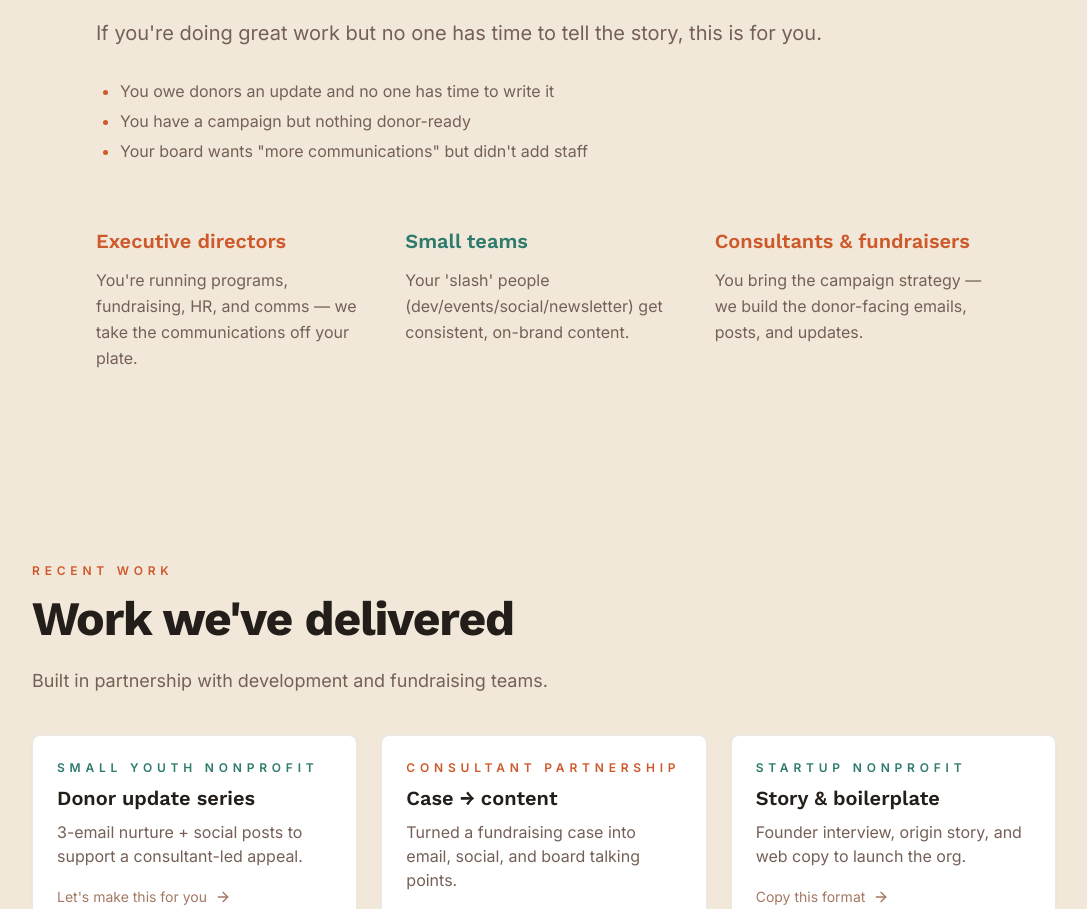
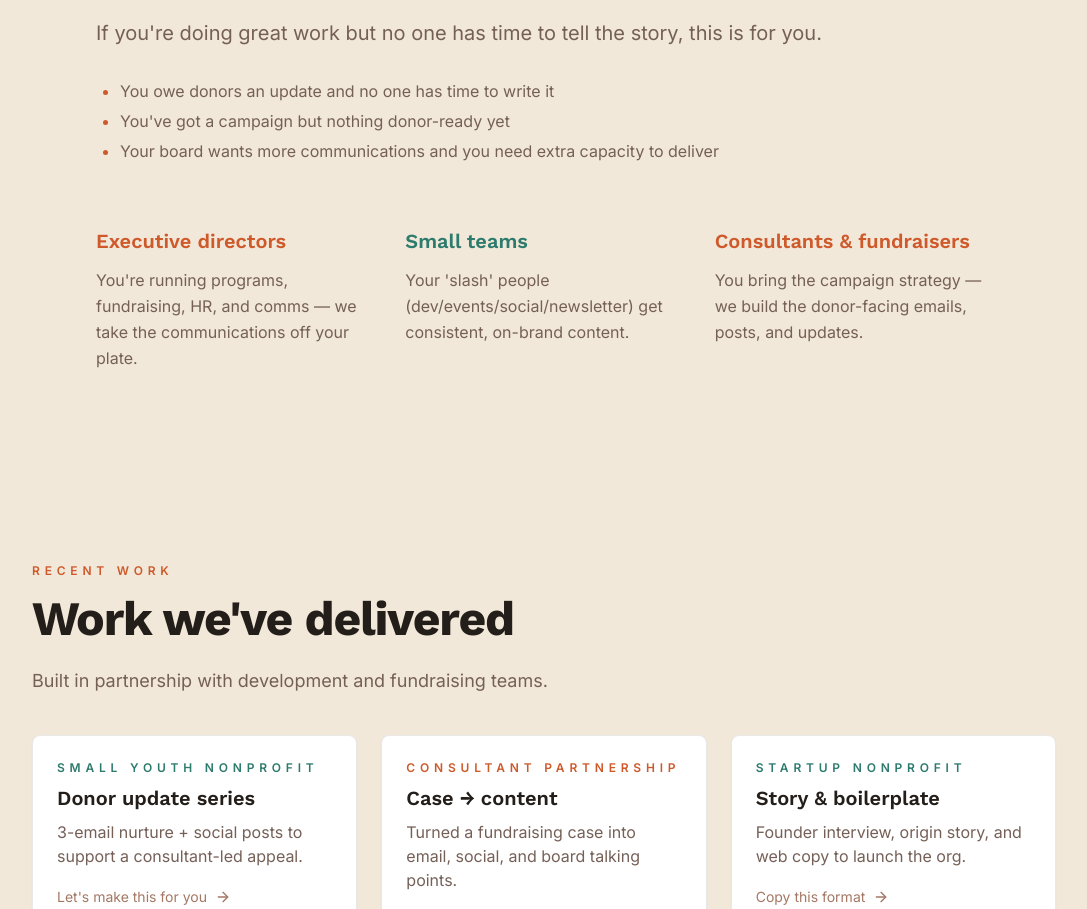
Before and after one commit to scienceontheside/labor-delivery-launchpad, a React (Vite) app: page / in a window 1280 px wide. Shown: the part 856-1765 px from the top of the page, without its empty margins (96-1183 px from the left). Built offline with nearby package versions, Linux system fonts and the light colour scheme; no server answers; the HTML template or start-up script is replaced by a standard one.

Commit message:
Update "Who it's for" section bullets

```diff
--- a/src/components/site/Audience.tsx
+++ b/src/components/site/Audience.tsx
@@ -11,8 +11,8 @@ export default function Audience() {
         </p>
         <ul className="space-y-1.5 text-muted-foreground font-body mb-12 list-disc pl-6 marker:text-accent-orange">
           <li>You owe donors an update and no one has time to write it</li>
-          <li>You have a campaign but nothing donor-ready</li>
-          <li>Your board wants "more communications" but didn't add staff</li>
+          <li>You've got a campaign but nothing donor-ready yet</li>
+          <li>Your board wants more communications and you need extra capacity to deliver</li>
         </ul>
         <div className="space-y-6 md:space-y-0 md:grid md:grid-cols-3 md:gap-8 mt-16">
           <div className="space-y-3 py-4 md:py-0">
```
